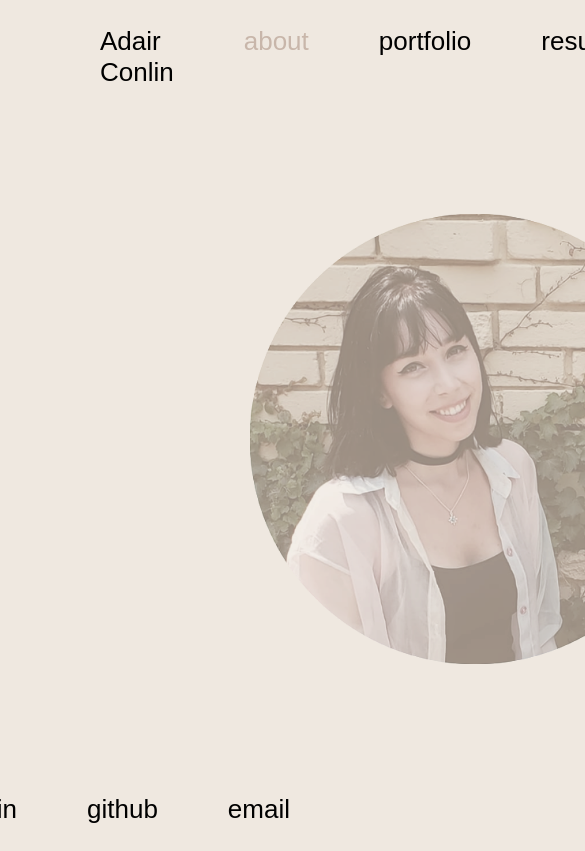
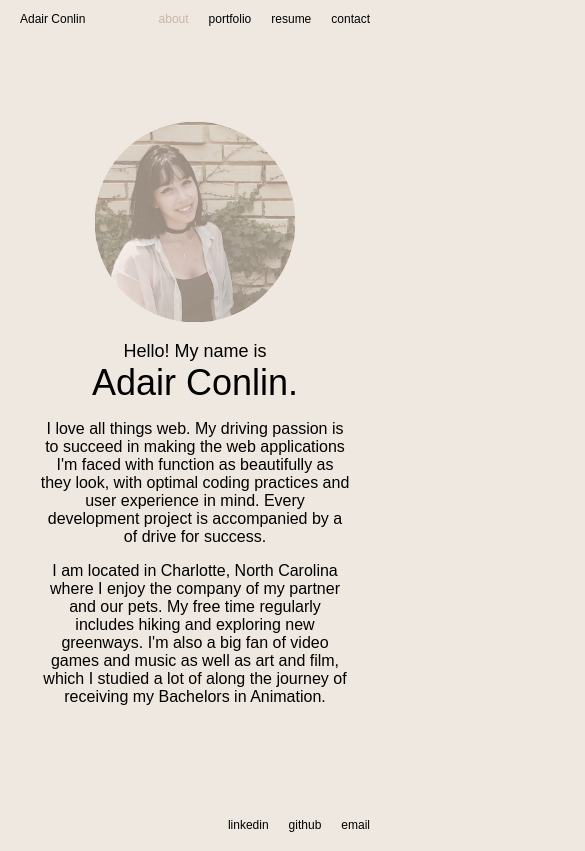
Before and after one commit to adairconlin/design-dev-portfolio, a React (Create React App) app: page / in a window 390 px wide. Shown: the top 851 px of the page, 585 px wide, since content can reach past the window. Built offline with nearby package versions, Linux system fonts and the light colour scheme; a web font is replaced by a local one.

Commit message:
Add media queries

```diff
--- a/src/index.css
+++ b/src/index.css
@@ -265,3 +265,162 @@ button {
     color: white !important;
     padding: 0px 30px;
 }
+
+/* MOBILE RESPONSIVENESS */
+/* Wider screens up to 2560 */
+@media screen and (min-width: 2270px) {
+    .project, .portfolio .hover {
+        width: 550px;
+        height: 309px;
+    }
+}
+
+/* Smaller screen changes */
+@media screen and (max-width: 1850px) {
+    main {
+        margin: 50px 75px
+    }
+}
+
+@media screen and (max-width: 1700px) {
+    main {
+        margin: 25px 45px
+    }
+
+    .resume {
+        margin-top: 50px;
+    }
+}
+
+@media screen and (max-width: 1200px) {
+    body {
+        margin: 0px 40px;
+    }
+
+    main {
+        margin: 10px 20px
+    }
+
+    nav ul li, footer ul li {
+        margin-left: 50px;
+    }
+
+    .profile {
+        width: 350px;
+    }
+
+    .lg {
+        font-size: 54px;
+    }
+
+    .md {
+        font-size: 30px;
+    }
+
+    .sm {
+        font-size: 24px;
+    }
+
+    .sm-flex {
+        font-size: 1.6vw;
+    }
+
+    .project, .portfolio .hover {
+        width: 768px;
+        height: 432px;
+    }
+}
+
+@media screen and (max-width: 780px) {
+    .profile {
+        width: 200px;
+    }
+
+    .about div:first-of-type {
+        margin-right: 40px;
+    }
+
+    .lg {
+        font-size: 36px;
+    }
+
+    .md {
+        font-size: 24px;
+    }
+
+    .sm {
+        font-size: 18px;
+    }
+
+    .sm-flex {
+        font-size: 1.8vw;
+    }
+
+    .project, .portfolio .hover {
+        width: 550px;
+        height: 309px;
+    }
+}
+
+@media screen and (max-width: 575px) {
+    body {
+        margin: 0px 20px;
+    }
+
+    .about {
+        flex-direction: column;
+        justify-content: center;
+    }
+
+    .hover div:first-of-type {
+        margin-right: 0px;
+    }
+
+    .about div {
+        text-align: center;
+    }
+
+    .about div h2 {
+        font-size: 18px;
+    }
+
+    .sm {
+        font-size: 12px;
+    }
+
+    .sm-flex {
+        font-size: 16px;
+    }
+
+    .resume div {
+        flex-wrap: wrap;
+    }
+
+    .resume ul li {
+        font-size: 16px;
+    }
+
+    nav ul li, footer ul li {
+        margin-left: 20px;
+    }
+
+    .project, .portfolio .hover {
+        width: 500px;
+        height: 281px;
+    }
+}
+
+@media screen and (max-width: 400px) {
+    .about div:first-of-type {
+        margin-right: 0px;
+    }
+
+    .profile {
+        margin-bottom: 15px;
+    }
+
+    .project, .portfolio .hover {
+        width: 300px;
+        height: 169px;
+    }
+}
```
